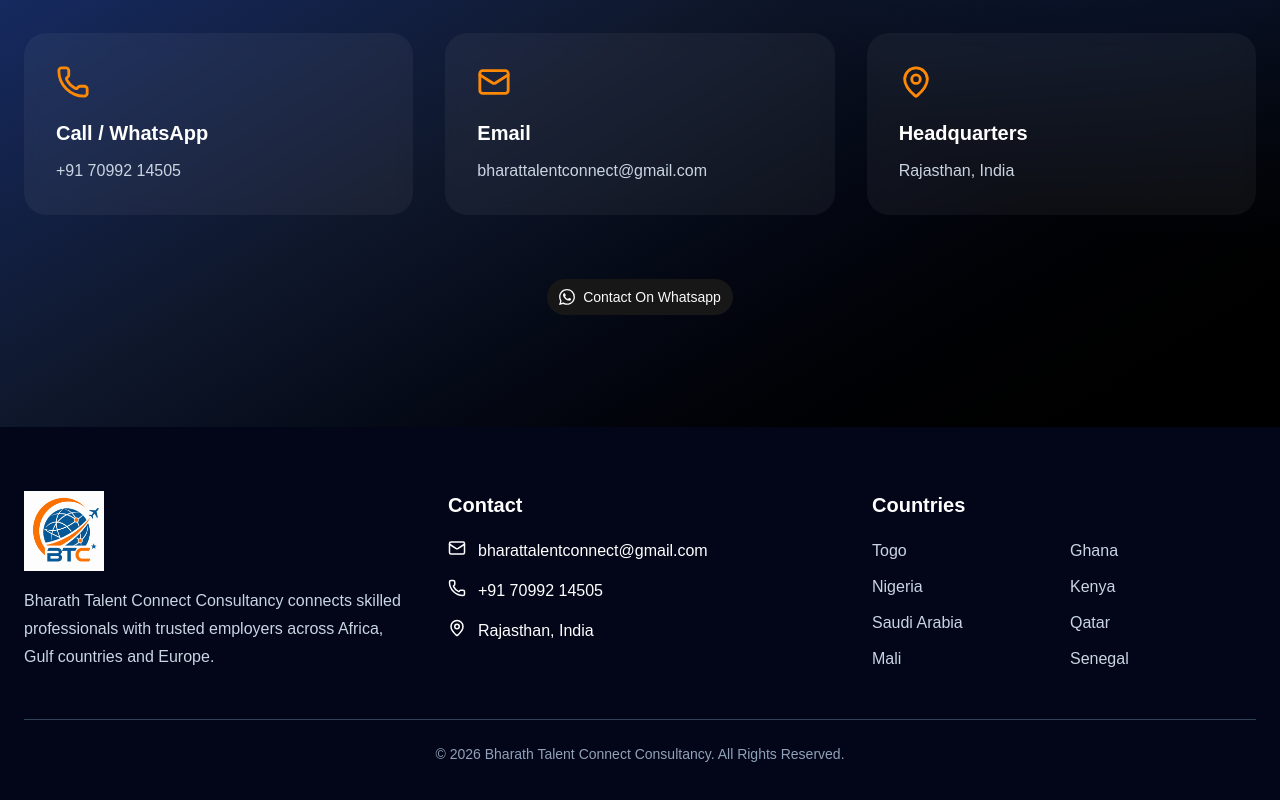
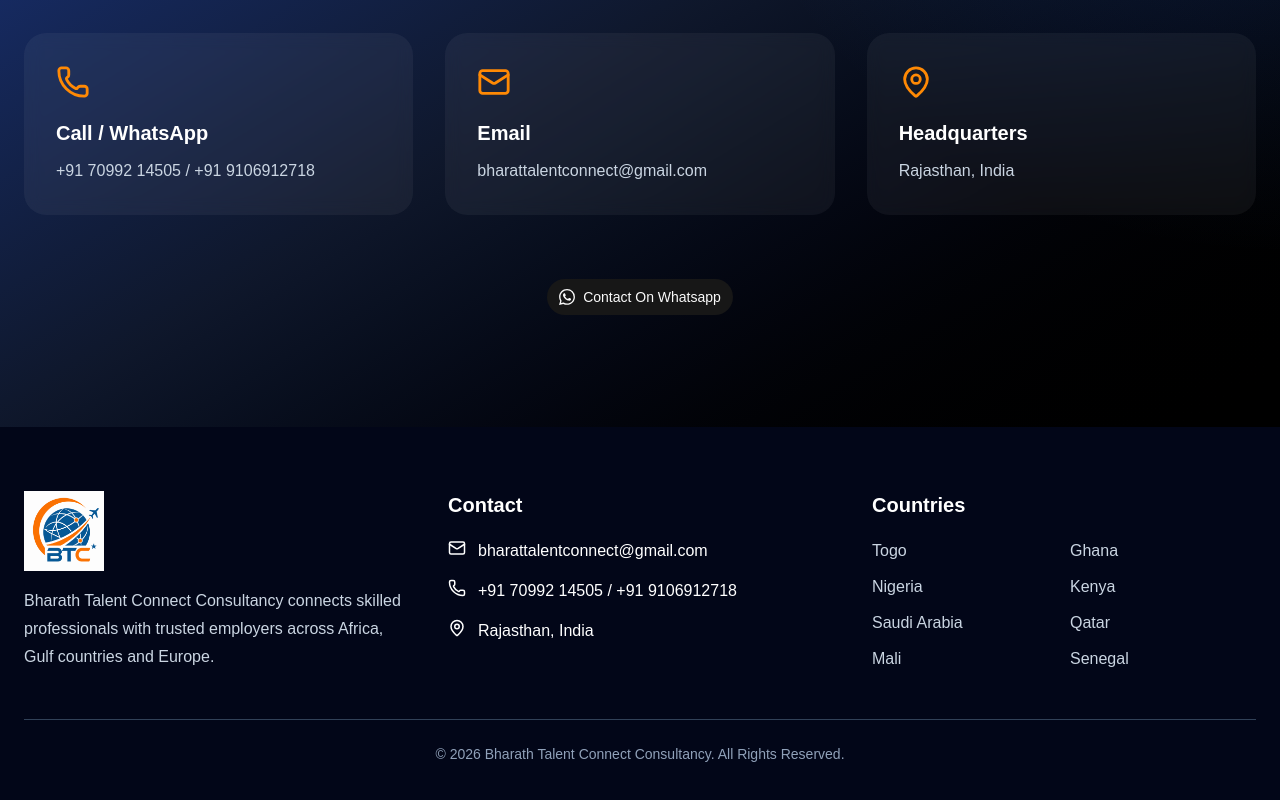
Before and after one commit to Gani4u/bharath-talent-connect, a React (Vite) app: page / in a window 1280 px wide. Shown: the part 5962-6762 px from the top of the page. Built offline with nearby package versions, Linux system fonts and the light colour scheme.

Commit message:
feat: updated the contact numbers

```diff
--- a/src/components/layout/Footer.tsx
+++ b/src/components/layout/Footer.tsx
@@ -59,7 +59,7 @@
                   rel="noreferrer"
                   className="hover:text-orange-400"
                 >
-                  +91 70992 14505
+                  +91 70992 14505 / +91 9106912718
                 </a>
 
               </div>
--- a/src/components/sections/Contact.tsx
+++ b/src/components/sections/Contact.tsx
@@ -44,7 +44,7 @@
             </h3>
 
             <p className="mt-3 text-slate-300">
-              +91 70992 14505
+              +91 70992 14505 / +91 9106912718
             </p>
 
           </div>
```
